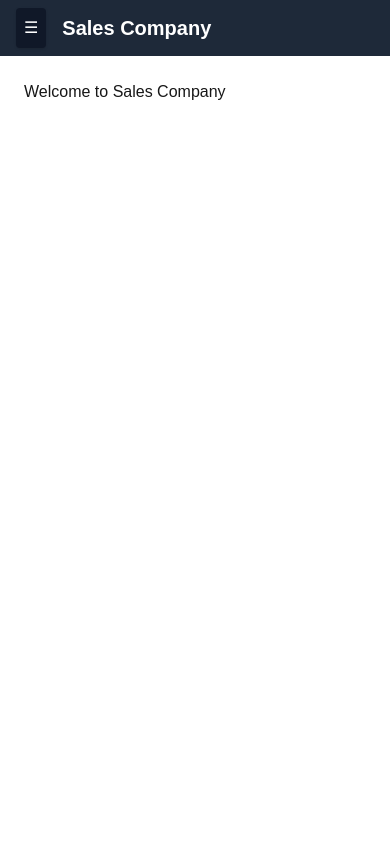
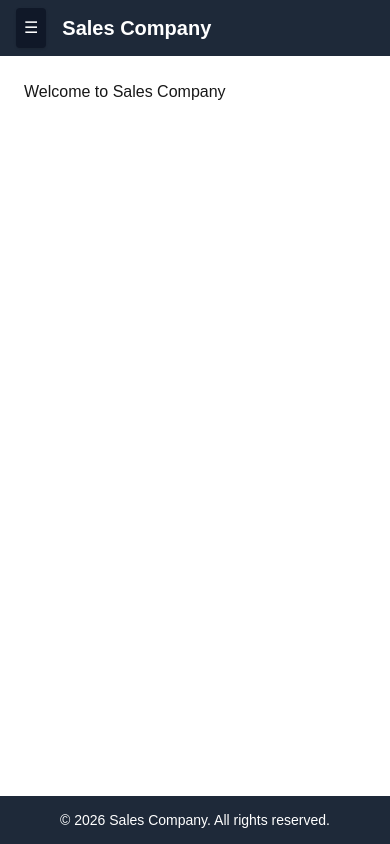
Before and after one commit to Karthik015-alpha/myapp2, a Next.js app: page / in a window 390 px wide. Built offline with nearby package versions, Linux system fonts and the light colour scheme.

Commit message:
Add Footer component and update layout for improved structure and responsiveness

```diff
--- /dev/null
+++ b/app/components/Footer.tsx
@@ -0,0 +1,9 @@
+export default function Footer() {
+  return (
+    <footer className="bg-gray-800 text-white h-12 flex items-center justify-center mt-auto">
+      <p className="text-sm">
+        © 2026 Sales Company. All rights reserved.
+      </p>
+    </footer>
+  );
+}
--- a/app/layout.tsx
+++ b/app/layout.tsx
@@ -36,21 +36,24 @@
 import { ReactNode } from "react";
 import { Sidebar, SidebarProvider } from "./components/Sidebar";
 import Header from "./components/Header";
+import Footer from "./components/Footer";
 
 export default function RootLayout({ children }: { children: ReactNode }) {
   return (
     <html lang="en">
-      <body className="bg-black text-white">
+      <body className="bg-black text-whit flex flex-col min-h-screen">
         <SidebarProvider>
 
           {/* Header */}
           <Header />
 
           {/* Layout */}
-          <div className="flex pt-14">
+          <div className="flex pt-14 flex-1">
             <Sidebar />
             <main className="flex-1 md:ml-64 p-6">{children}</main>
           </div>
+
+		   <Footer />
 
         </SidebarProvider>
       </body>
```
